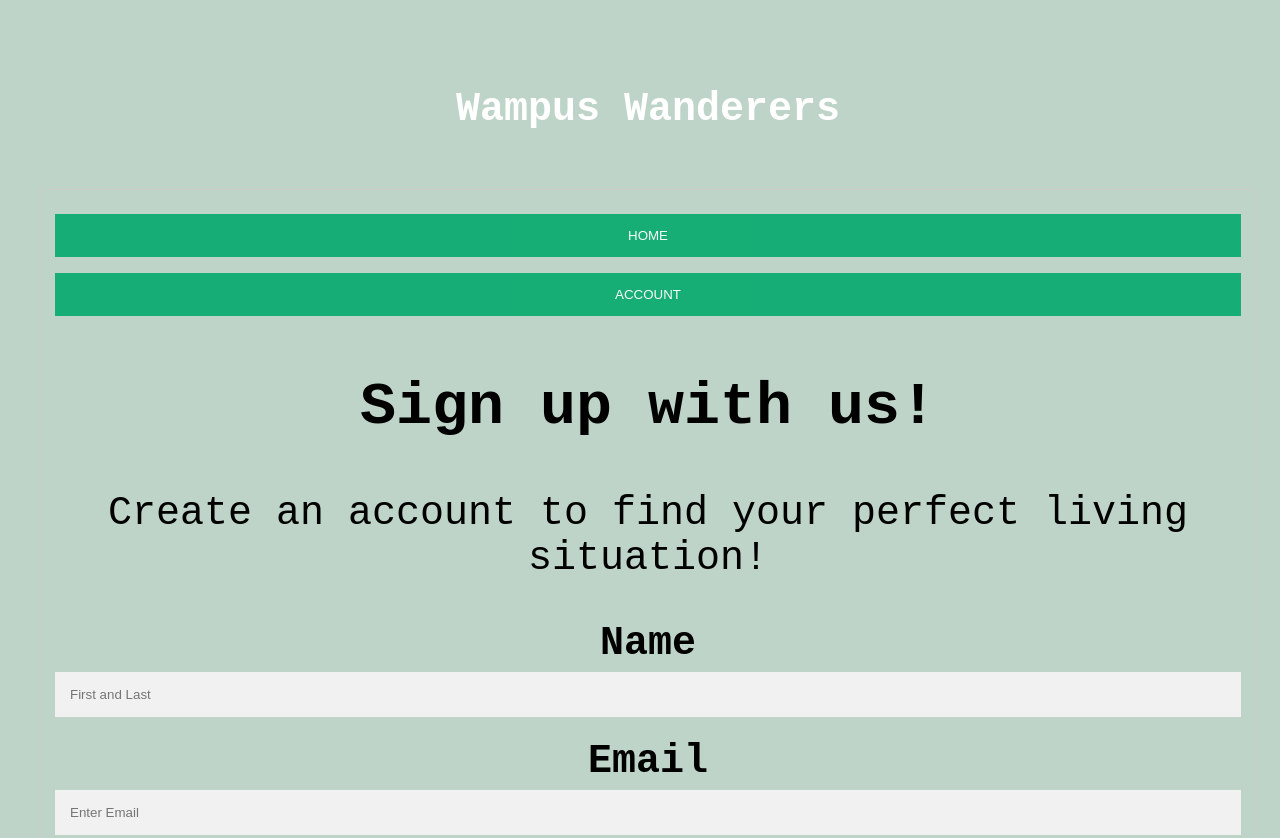
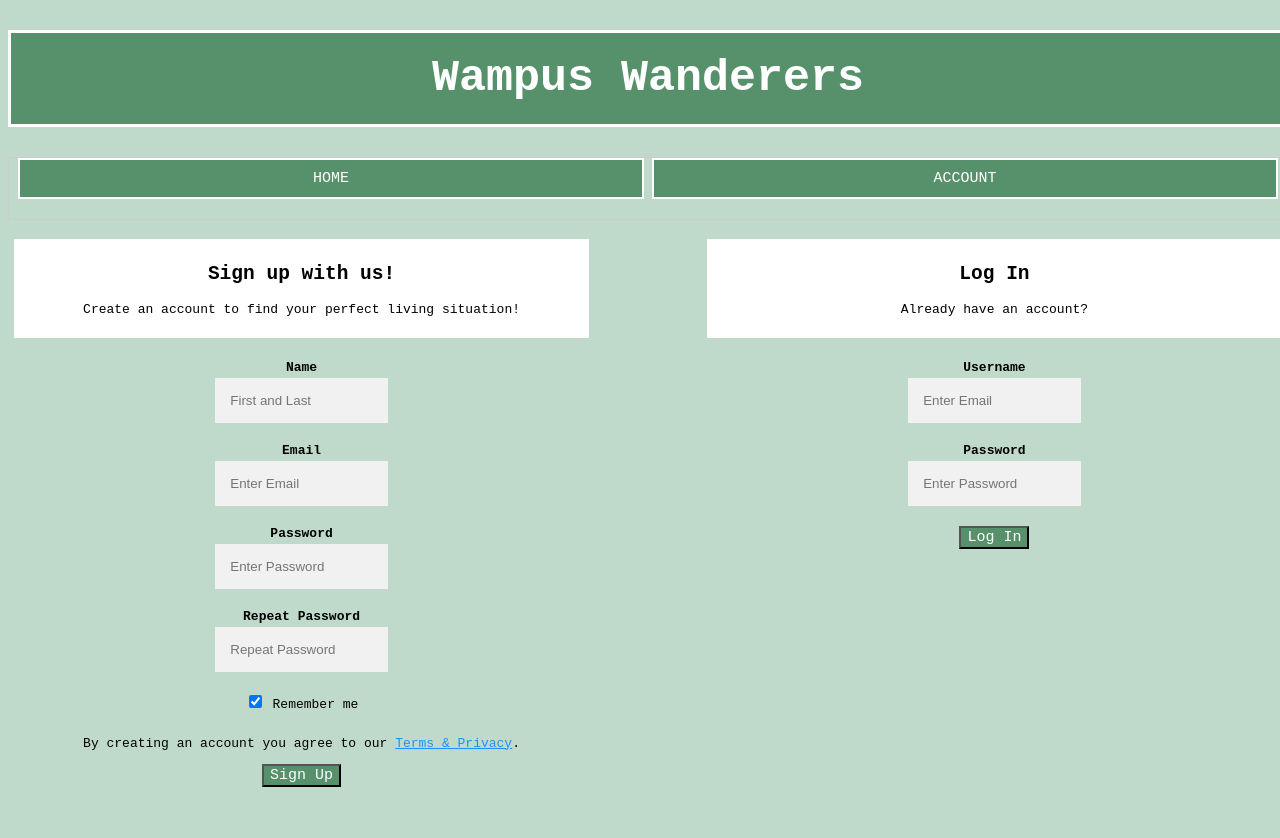
Before and after one commit to chelstran/Wampus-Wanderers, a plain HTML site: page account.html in a window 1280 px wide. Shown: the top 838 px of the page. After the commit the page ends 800 px from the top, so only its background shows below. Drawn offline with Linux system fonts and the light colour scheme; a script that the page names is missing.

Commit message:
Update style.css

```diff
--- a/style.css
+++ b/style.css
@@ -1,34 +1,148 @@
-html, body {
+head {
+  background-color: rgb(87, 145, 108);
+  font-family: Monospace;
+}
+
+body {
   height: 100%;
   width: 100%;
-  background-color: rgb(190, 212, 200);
+  background-color: rgb(191, 218, 202);
+  font-family: Monospace;
   text-align: center;
 }
 
-html, h1{
-  font-family: monospace;
-  font-size: 40px;
+h1 {
+  background-color: rgb(87, 145, 108);
   text-align: center;
   color: white;
-  padding: 30px;
+  font-size: 45px;
+  padding: 20px;
+  border: 3px solid white;
 }
 
-html, h2{
-  font-family: monospace;
+h2 {
   text-align: center;
   color: black;
+  background-color: white;
+  width: auto;
+}
+
+#intro {
+  border: 3px solid rgb(87, 145, 108);
+  font-size: 20px;
+  margin: auto;
+  padding: 20px;
+  width: 75%;
+  background-color: white;
+}
+
+img{
+  width: 50%;
+  height: 25%;
+  padding: 1px;
+  margin: 0;
+}
+#acc{
+  background-color: rgb(87, 145, 108);
+  font-family: Monospace;
+  font-size:15px;
+  color: white;
+}
+#desc{
+  padding-top: 20px;
+  width: 85%;
+  margin: auto;
+  font-size: 18px;
+}
+
+#sign-up-prompt {
+  background-color: white;
+  padding: 8px;
+  margin: 5px 0 22px 0;
+  text-align: center;
+}
+
+#sign-up-form {
+  padding-top:10px;
+  text-align: center;
+  float:left;
+  width: 45%;
+  margin: 5px;
+}
+
+#log-in-prompt {
+  background-color: white;
+  padding: 8px;
+  margin: 5px 0 22px 0;
+  text-align: center;
+}
+
+#log-in-form {
+  padding-top:10px;
+  margin: 5px;
+  text-align: center;
+  width: 45%;
+  float:right;
+  overflow: hidden;
+}
+
+.labels {
+    font-size: 11px
+}
+
+.btn{
+  background-color: rgb(87, 145, 108);
+  font-family: Monospace;
+  font-size:15px;
+  color: white;
+  padding: 10px;
+  width: 49%;
+  display: inline-block;
+  margin-bottom: 20px;
+  border: 2px solid white;
+}
+
+.btn:hover{
+  background-color: rgb(191, 218, 202);
+  font-style: italic;
+}
+
+h1:hover{
+  font-style: italic;
 }
 
 * {box-sizing: border-box}
 
-/* Full-width input fields */
-  input[type=text], input[type=password] {
-  width: 100%;
+  input[type=text],input[type=password] {
+  width: 30%;
   padding: 15px;
-  margin: 5px 0 22px 0;
+  margin: 3px 0 20px 0;
   display: inline-block;
   border: none;
   background: #f1f1f1;
+}
+
+.prof-pic{
+  width:20%;
+  height:20%;
+  padding: 3em 0;
+
+}
+
+.prof-name{
+  font-size:30px;
+}
+
+.match-pic{
+  width:20%;
+  height:20%;
+  float:left;
+  margin:30px;
+}
+
+.match-desc{
+  font-size:20px;
+  font-weight: 300;
 }
 
 input[type=text]:focus, input[type=password]:focus {
@@ -36,54 +150,24 @@ input[type=text]:focus, input[type=password]:focus {
   outline: none;
 }
 
+#profile-form{
+  padding-top:5px;
+  margin:auto;
+  width:70%;
+}
+
+#question{
+  margin: auto;
+  font-size: 16px;
+}
 hr {
   border: 1px solid #f1f1f1;
   margin-bottom: 25px;
 }
 
-/* Set a style for all buttons */
-button {
-  background-color: #04AA6D;
-  color: white;
-  padding: 14px 20px;
-  margin: 8px 0;
-  border: none;
-  cursor: pointer;
-  width: 100%;
-  opacity: 0.9;
+#footer {
+   position: fixed;
+   bottom: 0;
+   width: 100%;
+   height: 60px;   /* Height of the footer */
 }
-
-button:hover {
-  opacity:1;
-}
-
-/* Extra styles for the cancel button */
-.cancelbtn {
-  padding: 14px 20px;
-  background-color: #f44336;
-}
-
-/* Float cancel and signup buttons and add an equal width */
-.cancelbtn, .signupbtn {
-  float: left;
-  width: 50%;
-}
-
-/* Add padding to container elements */
-.container {
-  padding: 16px;
-}
-
-/* Clear floats */
-.clearfix::after {
-  content: "";
-  clear: both;
-  display: table;
-}
-
-/* Change styles for cancel button and signup button on extra small screens */
-@media screen and (max-width: 300px) {
-  .cancelbtn, .signupbtn {
-    width: 100%;
-  }
-}
```
